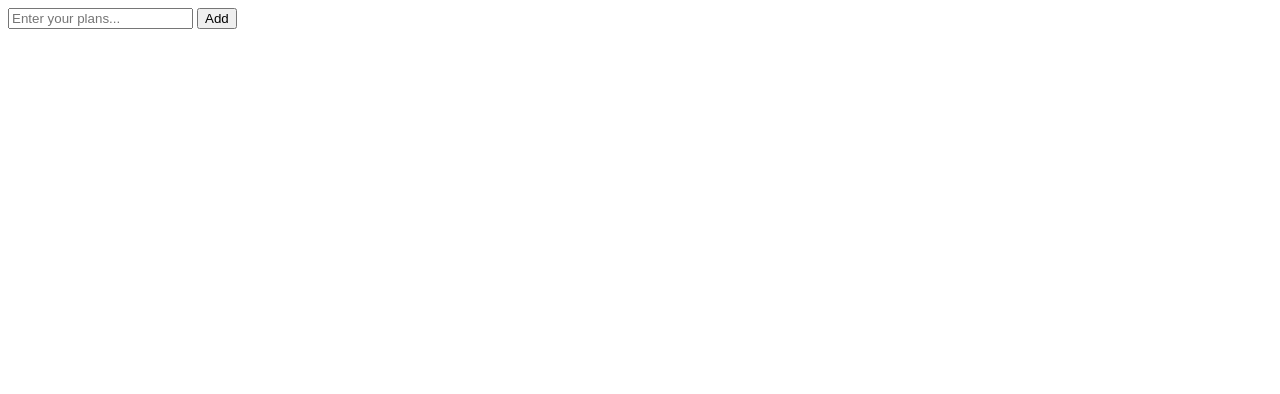
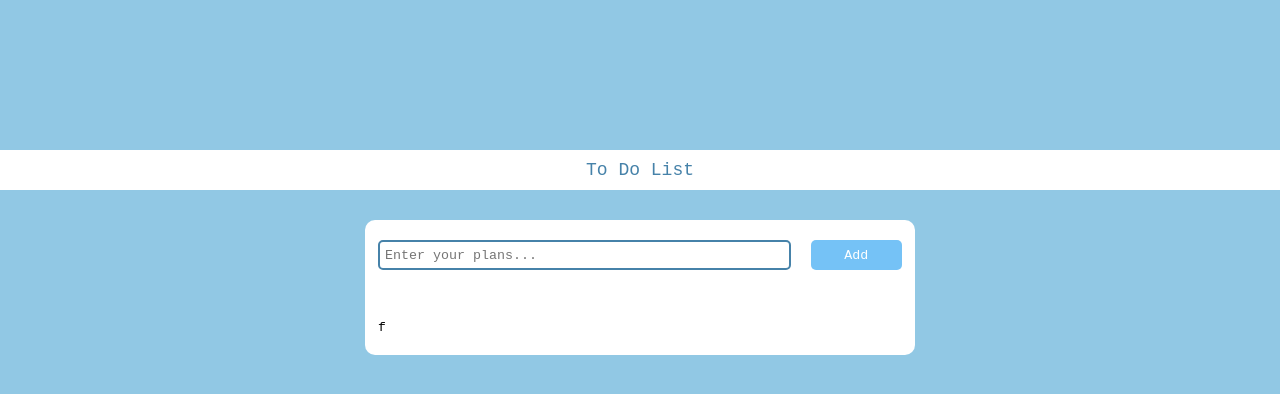
Before and after one commit to EdilZholbolduev/myProjects, a plain HTML site: page toDoList/index.html in a window 1280 px wide. Drawn offline with Linux system fonts and the light colour scheme.

Commit message:
finished with style

```diff
--- a/toDoList/index.html
+++ b/toDoList/index.html
@@ -3,9 +3,12 @@
 <head>
     <meta charset="UTF-8">
     <title>To do list</title>
-    <link rel="stylesheet" href="">
+    <link rel="stylesheet" href="css/style.css">
 </head>
 <body>
+   <div class="text">
+     <span> To Do List </span>
+   </div>
    <div class="container">
       <div class="top__inner">
          <input type="text" class="input" placeholder="Enter your plans...">
@@ -15,7 +18,7 @@
       </div>
 
       <div class="bottom__inner">
-
+         f
       </div>
    </div>
 </body>
--- a/toDoList/sass/style.sass
+++ b/toDoList/sass/style.sass
@@ -0,0 +1,49 @@
+*
+   box-sizing: border-box
+   padding: 0
+   margin: 0
+   font-family: monospace
+body
+   background-color: #91C8E4
+   .text
+      display: flex
+      justify-content: center
+      background-color: white
+      margin-top: 150px
+      height: 40px
+      span
+         margin: auto 0
+         color: #4682A9
+         font-size: 18px
+   .container
+      margin: 30px auto
+      padding: 20px 13px
+      width: 550px
+      background-color: #fff
+      border-radius: 10px
+      .top__inner
+         display: flex
+         gap: 20px
+         margin-bottom: 50px
+         .input
+            width: 450px
+            height: 30px
+            padding: 5px
+            outline: 0
+            border: 2px solid #4682A9
+            border-radius: 5px
+         .select-btn
+            width: 100px
+            cursor: pointer
+            color: white
+            background-color: #75C2F6
+            border: none
+            border-radius: 5px
+         .select-btn:hover
+            background-color: white
+            color:#75C2F6
+            transition: 0.3s
+         .select-btn:active
+            background-color: #75C2F6
+            color: white
+            transition: 0.3s
```
Also changed, not shown: toDoList/css/style.css.
